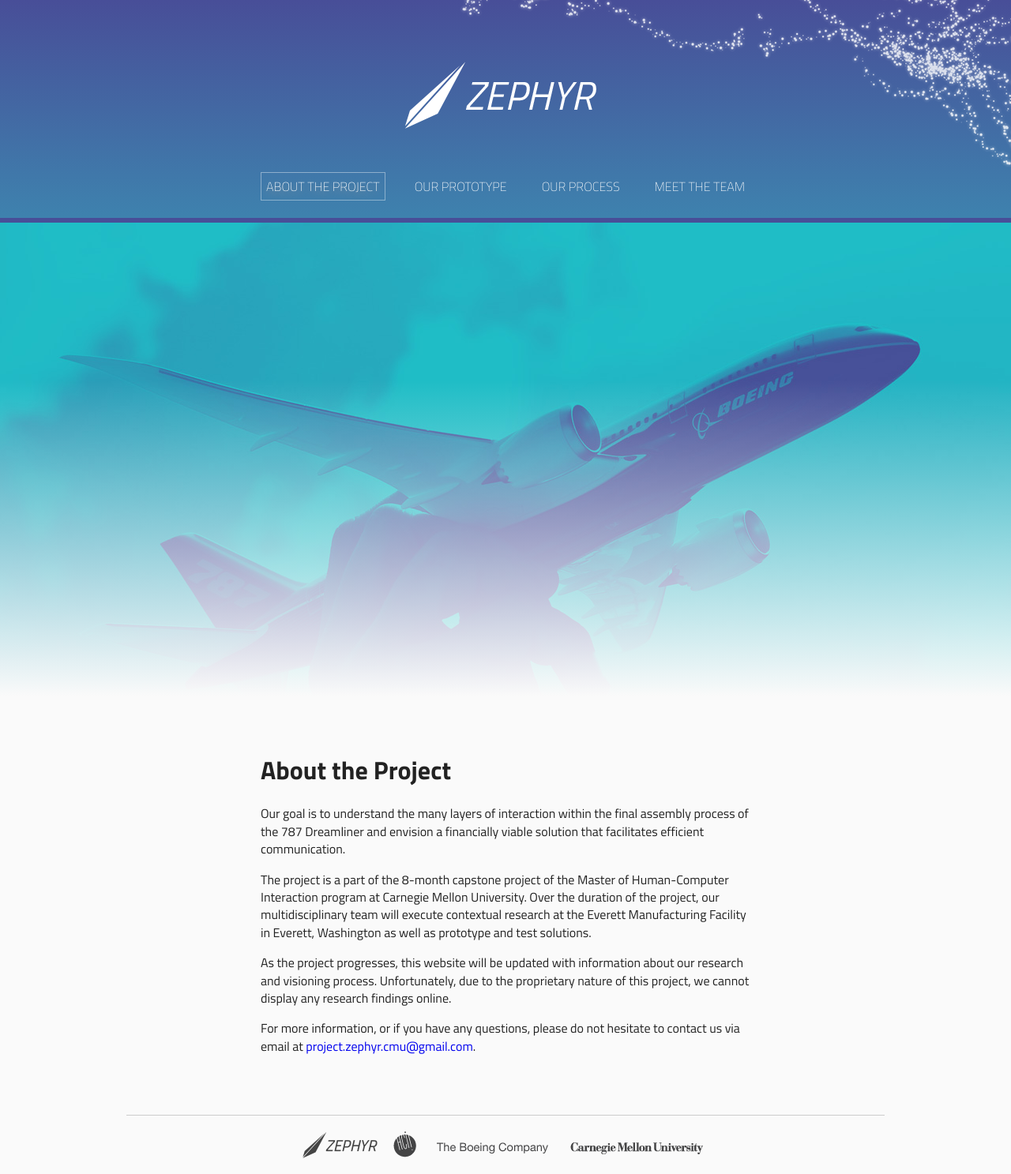
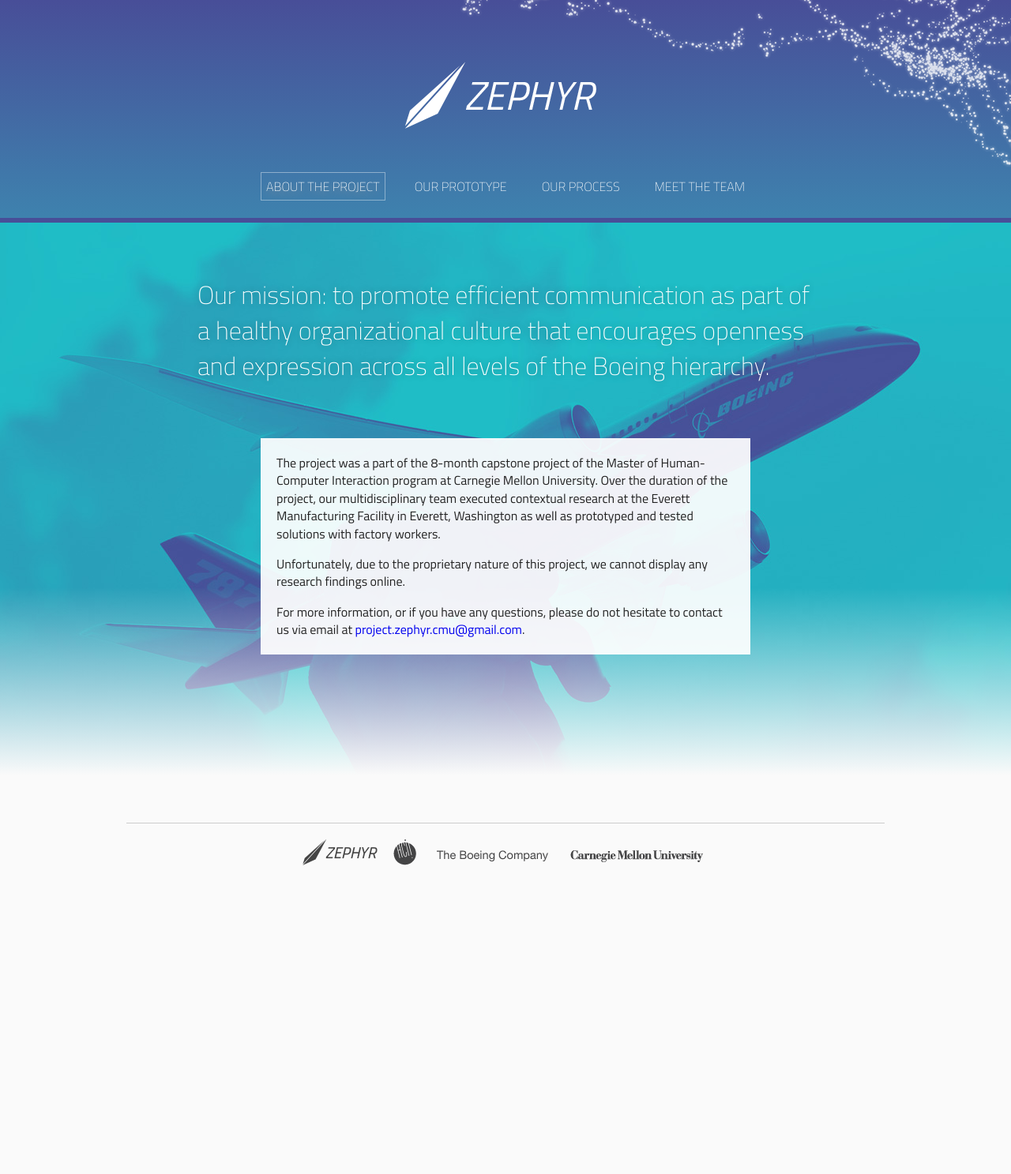
Before and after one commit to jblock/zephyrdotcom, a Jekyll site: the page built from index.html, in a window 1280 px wide. Shown: the whole page at 79% size. Built offline with Jekyll 4.4.1, drawn with Linux system fonts in a browser that asks for light colours; after the commit the page ends 1117 px from its top, so only the background shows below that.

Commit message:
added big-ass image to homepage. Solves #1

```diff
--- a/_layouts/default.html
+++ b/_layouts/default.html
@@ -53,14 +53,24 @@
 	</header>
 	<div class="main {{page.slug}}">
 	<!--<div class="main {{page.slug}}" data-0="background-color:rgb(208,24,116);" data-1000="background-color:rgb(143,64,133);" data-2000="background-color:rgb(72,78,152);" data-3000="background-color:rgb(62,130,174);" data-4000="background-color:rgb(32,190,198);">-->
+		{% if page.slug == "home" %}
 		<div class="full-bleed">
-			<div class="big-airplane" style="background: url({{site.baseurl}}/images/head_north.jpg) top center no-repeat transparent; height: 600px; position: relative; width: 100%;">
-				<div class="fadeout" style="position: absolute; bottom: 0; width: 100%; height: 400px; background: linear-gradient(transparent, #fafafa);"></div>
+			<div class="big-airplane">
+				<div class="wrap container_12">
+					<div class="big-lead-in container_12">
+						<div class="grid_10 prefix_1 suffix_1 ">
+							<h1>Our mission: to promote efficient communication as part of a healthy organizational culture that encourages openness and expression across all levels of the Boeing hierarchy.</h1>
+						</div>
+					</div>
+					{{content}}
+				</div>
 			</div>
 		</div>
+		{% else %}
 		<div class="wrap container_12">
 			{{content}}
 		</div>
+		{% endif %}
 	</div>
 	<footer>
 		<div class="wrap container_12">
--- a/css/main.css
+++ b/css/main.css
@@ -260,6 +260,51 @@
 
 .portfolio-link a:hover {
     opacity: 0.7;
+}
+
+.big-airplane {
+    background: transparent;
+    background: -moz-linear-gradient(top, rgba(250,250,250,0) 0%, rgba(250,250,250,0) 33%, rgba(250,250,250,0) 66%, rgba(250,250,250,1) 100%)
+                url(../images/head_north.jpg) top center no-repeat; /* FF3.6+ */
+    background: -webkit-gradient(linear, left top, left bottom, color-stop(0%,rgba(250,250,250,0)), color-stop(33%,rgba(250,250,250,0)), color-stop(66%,rgba(250,250,250,0)), color-stop(100%,rgba(250,250,250,1)))
+                url(../images/head_north.jpg) top center no-repeat; /* Chrome,Safari4+ */
+    background: -webkit-linear-gradient(top, rgba(250,250,250,0) 0%,rgba(250,250,250,0) 33%,rgba(250,250,250,0) 66%,rgba(250,250,250,1) 100%)
+                url(../images/head_north.jpg) top center no-repeat; /* Chrome10+,Safari5.1+ */
+    background: -o-linear-gradient(top, rgba(250,250,250,0) 0%,rgba(250,250,250,0) 33%,rgba(250,250,250,0) 66%,rgba(250,250,250,1) 100%)
+                url(../images/head_north.jpg) top center no-repeat; /* Opera 11.10+ */
+    background: -ms-linear-gradient(top, rgba(250,250,250,0) 0%,rgba(250,250,250,0) 33%,rgba(250,250,250,0) 66%,rgba(250,250,250,1) 100%)
+                url(../images/head_north.jpg) top center no-repeat; /* IE10+ */
+    background: linear-gradient(to bottom, rgba(250,250,250,0) 0%,rgba(250,250,250,0) 33%,rgba(250,250,250,0) 66%,rgba(250,250,250,1) 100%)
+                url(../images/head_north.jpg) top center no-repeat; /* W3C */
+    background: linear-gradient(to bottom, rgba(250,250,250,0) 0%,rgba(250,250,250,0) 33%,rgba(250,250,250,0) 66%,rgba(250,250,250,1) 100%),
+                url(../images/head_north.jpg) top center no-repeat;
+    height: 700px;
+    position: relative;
+    width: 100%;
+}
+
+.home .big-lead-in {
+    padding-top: 48px;
+}
+
+.home .big-lead-in h1 {
+    font-weight: 100;
+    color: white;
+    text-shadow: 0 0 10px rgba(0,0,0,.3);
+}
+
+.white-box {
+    padding: 20px;
+    margin-top: 48px;
+    background: rgba(255,255,255,.92);
+}
+
+.white-box p:first-child {
+    margin-top: 0;
+}
+
+.white-box p:last-child {
+    margin-bottom: 0;
 }
 
 /*
--- a/index.html
+++ b/index.html
@@ -3,12 +3,10 @@
 layout: default
 slug: home
 ---
-<div class="margin-top">
-	<div class="prefix_2 grid_8 suffix_2">
-		<h1>About the Project</h1>
-		<p>Our goal is to understand the many layers of interaction within the final assembly process of the 787 Dreamliner and envision a financially viable solution that facilitates efficient communication.</p>
-		<p>The project is a part of the 8-month capstone project of the Master of Human-Computer Interaction program at Carnegie Mellon University. Over the duration of the project, our multidisciplinary team will execute contextual research at the Everett Manufacturing Facility in Everett, Washington as well as prototype and test solutions.</p>
-		<p>As the project progresses, this website will be updated with information about our research and visioning process. Unfortunately, due to the proprietary nature of this project, we cannot display any research findings online.</p>
+<div class="prefix_2 grid_8 suffix_2">
+	<div class="white-box">
+		<p>The project was a part of the 8-month capstone project of the Master of Human-Computer Interaction program at Carnegie Mellon University. Over the duration of the project, our multidisciplinary team executed contextual research at the Everett Manufacturing Facility in Everett, Washington as well as prototyped and tested solutions with factory workers.</p>
+		<p>Unfortunately, due to the proprietary nature of this project, we cannot display any research findings online.</p>
 		<p>For more information, or if you have any questions, please do not hesitate to contact us via email at <a href="mailto:project.zephyr.cmu@gmail.com">project.zephyr.cmu@gmail.com</a>.
 	</div>
 </div>
```
